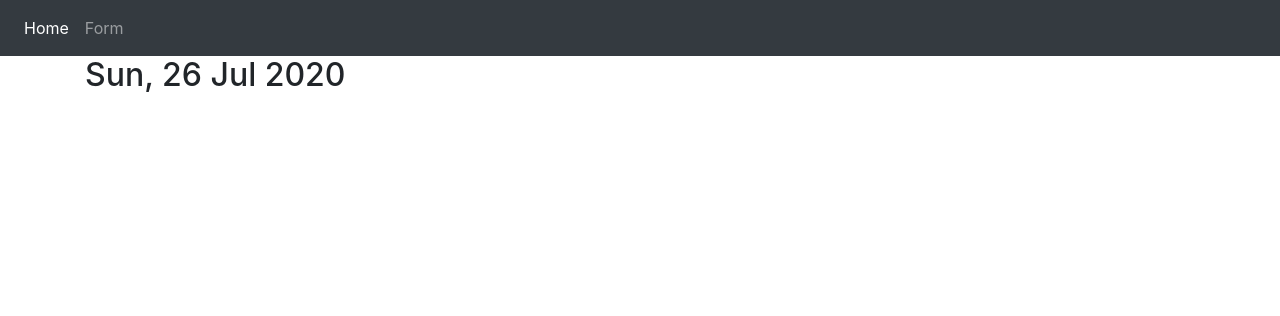
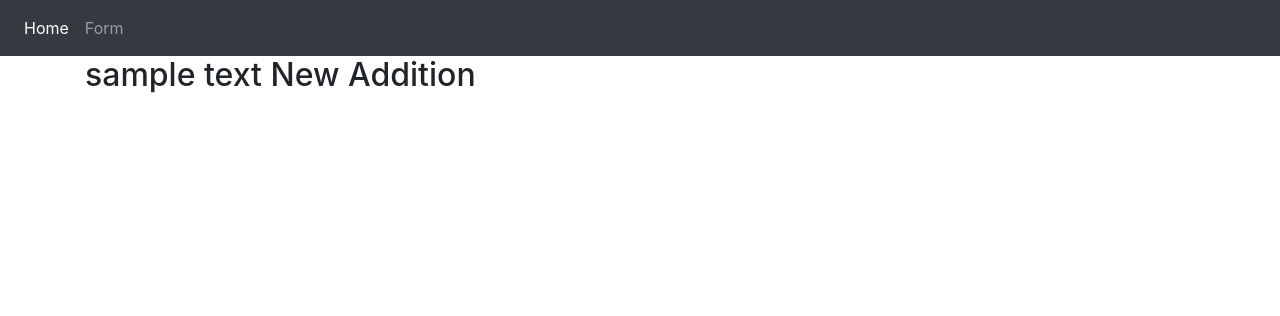
Before and after one commit to nahidkishore/Django-practice, a Django app: page / in a window 1280 px wide. Shown: the top 316 px of the page. Run offline with Django 3.2, Linux system fonts and the light colour scheme; data comes from the database, SQL or seed files in the repository; some libraries are stand-ins or nearby versions.

Commit message:
Custom Filters

```diff
--- /dev/null
+++ b/first_app/templatetags/my_filters.py
@@ -0,0 +1,7 @@
+from django import template
+register= template.Library()
+
+def my_filter(value, arg):
+  return value + " "  + arg
+
+register.filter('custom_filter', my_filter)
--- a/first_app/views.py
+++ b/first_app/views.py
@@ -9,7 +9,7 @@ from first_app import forms
 
 def index (request):
   # SELECT * FROM Musician ORDER BY first_name
-  diction ={'simple_text': Album.objects.get(pk=2),}
+  diction ={'simple_text': "sample text",}
   return render (request, 'first_app/index.html', context=diction)
 
 
--- a/templates/first_app/index.html
+++ b/templates/first_app/index.html
@@ -1,8 +1,9 @@
 <!DOCTYPE html>
 {% extends "first_app/base.html" %}
+{% load my_filters %}
 
 {% block body_block %}
-<h2>{{ simple_text.release_date|date:"D, d M Y" }}</h2>
+<h2>{{ simple_text| custom_filter:" New Addition" }}</h2>
 
 
 {% endblock %}
```
Also changed, not shown: first_app/templatetags/__init__.py (added).
